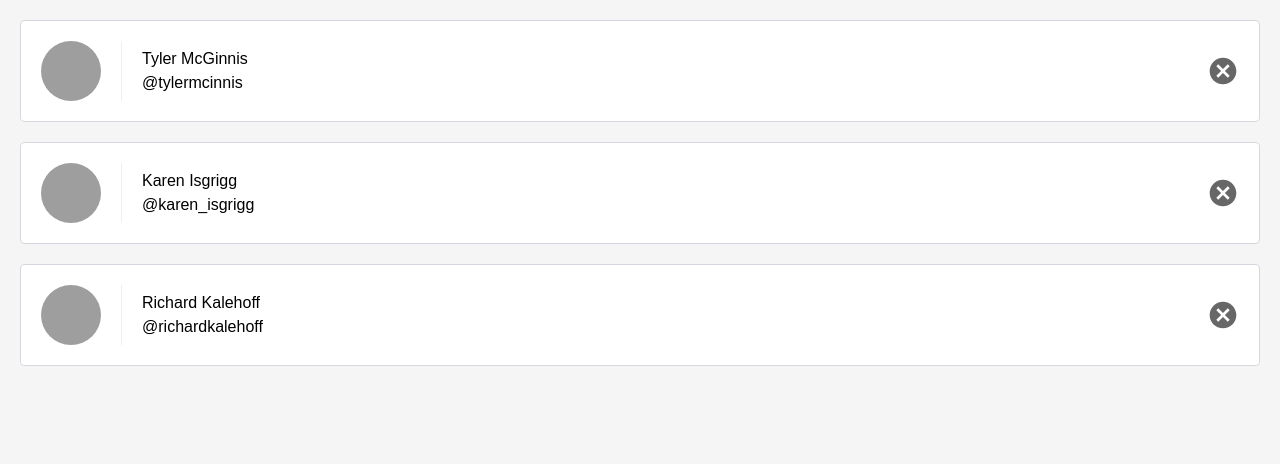
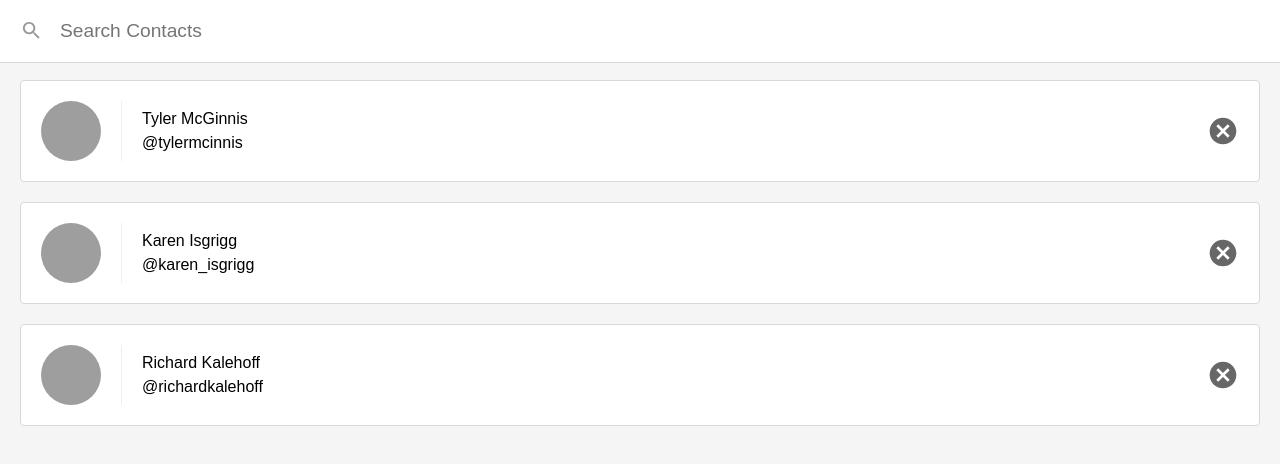
Before and after one commit to mauricioschneider/udacity-react-contacts, a React (Create React App) app: page / in a window 1280 px wide. Shown: the top 464 px of the page. Built offline with nearby package versions, Linux system fonts and the light colour scheme.

Commit message:
Add search and filter contacts based on input

```diff
--- a/src/components/ListContacts.js
+++ b/src/components/ListContacts.js
@@ -1,9 +1,34 @@
 import PropTypes from 'prop-types';
+import { useState } from 'react';
 
-const ListContacts = ({contacts, onDeleteContact}) => {
+const ListContacts = ({ contacts, onDeleteContact }) => {
+  const [query, setQuery] = useState("")
+
+  const updateQuery = (query) => {
+    setQuery(query.trim());
+  }
+
+  const showingContacts = query === ""
+    ? contacts
+    : contacts.filter((c) =>
+      c.name.toLowerCase().includes(query.toLowerCase())
+    );
+
   return (
+    <div className="list-contacts">
+      <div className="list-contacts-top">
+        <input
+          className="search-contacts"
+          type="text"
+          placeholder="Search Contacts"
+          value={query}
+          onChange={(event) => {
+            updateQuery(event.target.value)
+          }}
+        />
+      </div>
       <ol className="contact-list">
-        {contacts.map((contact) => (
+        {showingContacts.map((contact) => (
           <li key={contact.id} className="contact-list-item">
             <div
               className="contact-avatar"
@@ -15,10 +40,16 @@ const ListContacts = ({contacts, onDeleteContact}) => {
               <p>{contact.name}</p>
               <p>{contact.handle}</p>
             </div>
-                <button className="contact-remove" onClick={() => onDeleteContact(contact)}>Remove</button>
+            <button
+              className="contact-remove"
+              onClick={() => onDeleteContact(contact)}
+            >
+              Remove
+            </button>
           </li>
         ))}
       </ol>
+    </div>
   )
 }
 
```
Lines whose indentation alone changed are shown as unchanged.
